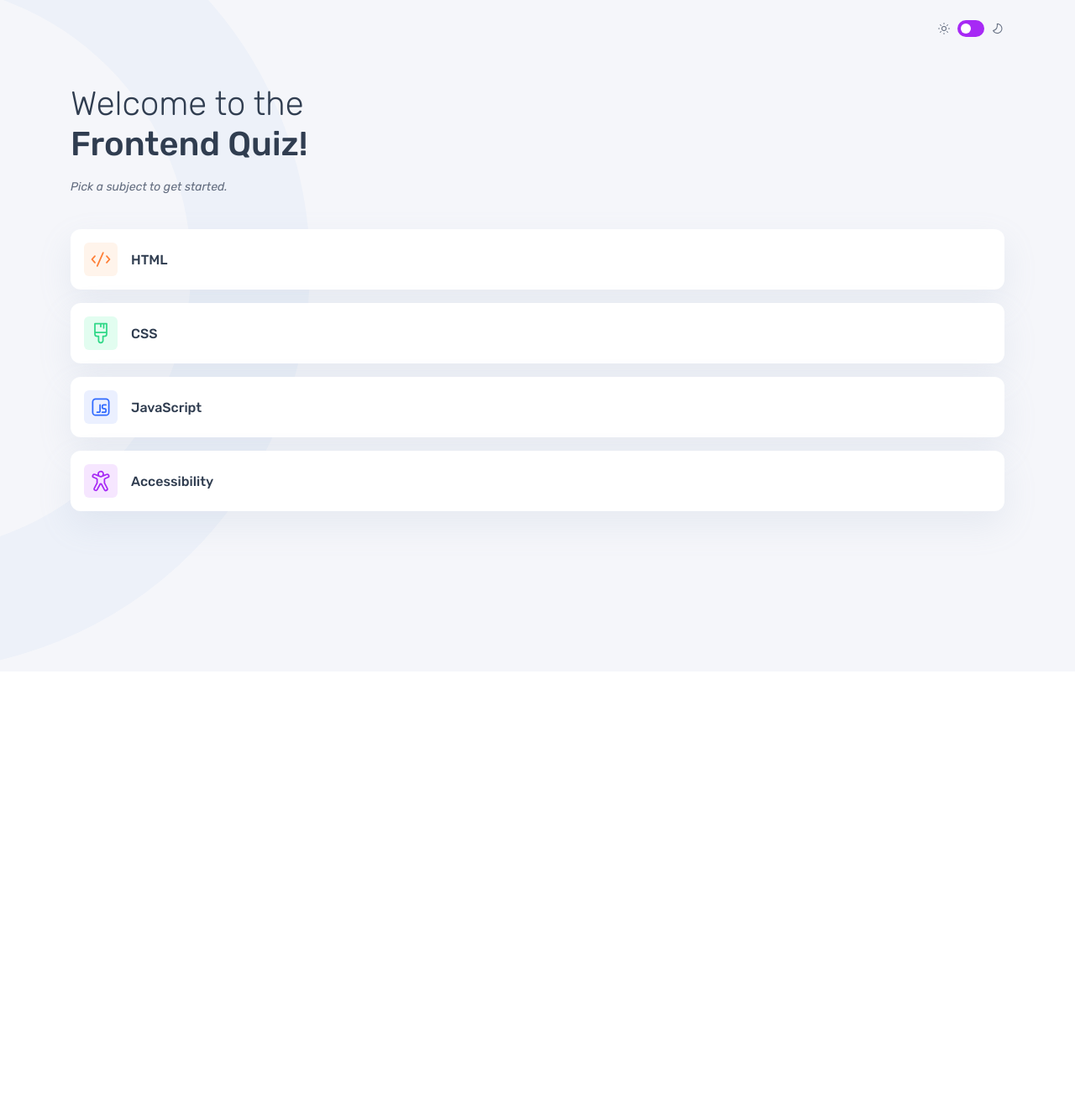
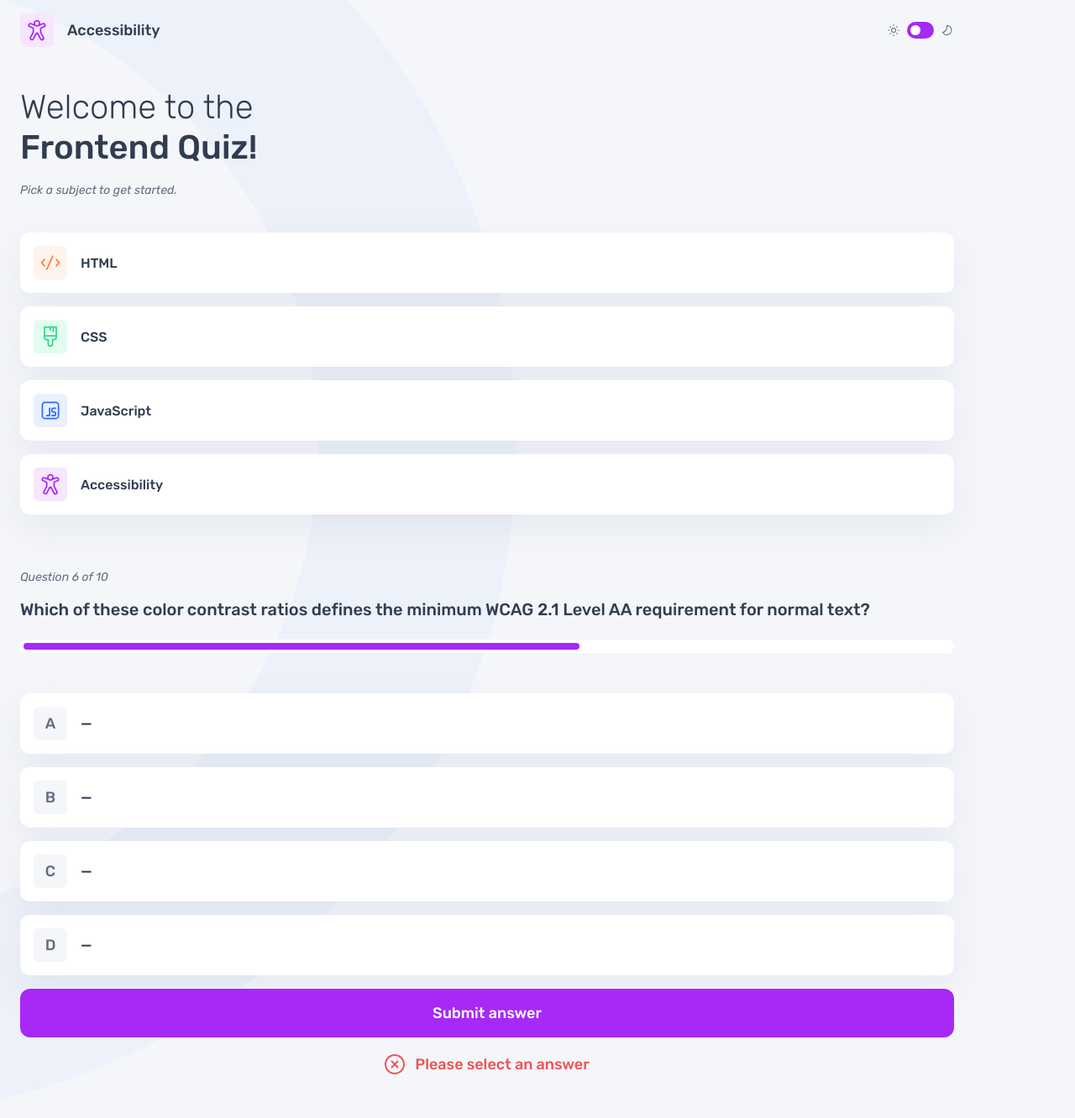
Before and after one commit to andrewshtyka/frontend-quiz-app, a website built with Vite: page index.html in a window 1280 px wide. Shown: the whole page at 84% size. Before the commit the page ends 800 px from the top, so only its background shows below. Built offline with nearby package versions, Linux system fonts and the light colour scheme.

Commit message:
add quiz - html, css (mob)

```diff
--- a/index.html
+++ b/index.html
@@ -372,10 +372,18 @@
   </head>
   <body class="">
     <main>
-      <!-- #region = 1. START SCREEN -->
-      <article id="screen-start">
+      <!-- #region = 0. HEADER -->
+      <header class="o-header">
+        <div class="o-header_topic">
+          <span class="c-icon_area u-color_purple-100">
+            <svg class="c-icon_btn" height="28" width="28">
+              <use href="./src/assets/images/icons.svg#icon-accessibility" />
+            </svg>
+          </span>
+          <h2 class="f-preset_4">Accessibility</h2>
+        </div>
+
         <!-- Switcher -->
-        <div class="o-header">
         <label class="o-switcher_area" for="mode-switcher">
           <span class="o-switcher_option">
             <svg class="c-icon_switcher" height="16" width="16">
@@ -394,8 +402,11 @@
             </svg>
           </span>
         </label>
-        </div>
+      </header>
+      <!-- #endregion = 0. HEADER -->
 
+      <!-- #region = 1. START SCREEN -->
+      <article id="screen-start" class="">
         <!-- Content -->
         <div class="o-card">
           <!-- / Heading -->
@@ -468,118 +479,103 @@
       <!-- #endregion = 1. START SCREEN -->
 
       <!-- #region = 2. QUIZ SCREEN -->
-      <article id="screen-quiz" class="is-removed">
-        <!-- Header -->
-        <div>
-          <div>
-            <span>
-              <svg height="28" width="28">
-                <use href="" />
-              </svg>
-            </span>
-            <h2>Accessibility</h2>
+      <article id="screen-quiz" class="">
+        <!-- Question -->
+        <div class="o-hero">
+          <div class="o-heading_text">
+            <h3 class="f-preset_5 f-color_grey-light">Question 6 of 10</h3>
+            <h4 class="f-preset_3">
+              Which of these color contrast ratios defines the minimum WCAG 2.1
+              Level AA requirement for normal text?
+            </h4>
           </div>
 
-          <!-- / Switcher -->
-          <div>
-            <label class="" for="dark-light-mode">
-              <svg height="24" width="24">
-                <use href="" />
-              </svg>
-            </label>
-
-            <label class="">
-              <input type="checkbox" id="dark-light-mode" />
-              <span class=""></span>
-            </label>
-
-            <label class="" for="dark-light-mode">
-              <svg height="24" width="24">
-                <use href="" />
-              </svg>
-            </label>
+          <!-- / Progress bar -->
+          <div class="c-progress">
+            <div id="progress-bar" class="c-progress_line"></div>
           </div>
         </div>
 
-        <!-- Content -->
-        <div>
-          <!-- / Question -->
-          <div>
-            <div>
-              <h3>Question 6 of 10</h3>
-              <h4>
-                Which of these color contrast ratios defines the minimum WCAG
-                2.1 Level AA requirement for normal text?
-              </h4>
-            </div>
-            <div id="progress-bar"></div>
-          </div>
-
-          <!-- / Answers -->
-          <ul>
+        <!-- Answers -->
+        <ul class="o-list">
           <li>
-              <button type="button">
-                <div>
-                  <span>A</span>
-                  4.5 : 1
+            <button class="c-btn_secondary" type="button">
+              <div class="o-btn_content-left">
+                <span
+                  class="c-icon_area || u-color_grey-light || f-preset_4 || f-color_grey-light"
+                  >A</span
+                >
+                <span class="f-preset_4">—</span>
               </div>
               <span id="check-answer">
                 <svg height="24" width="24">
-                    <use href="" />
+                  <use href="./src/assets/images/icons.svg#icon-" />
                 </svg>
               </span>
             </button>
           </li>
           <li>
-              <button type="button">
-                <div>
-                  <span>B</span>
-                  3 : 1
+            <button class="c-btn_secondary" type="button">
+              <div class="o-btn_content-left">
+                <span
+                  class="c-icon_area || u-color_grey-light || f-preset_4 || f-color_grey-light"
+                  >B</span
+                >
+                <span class="f-preset_4">—</span>
               </div>
               <span id="check-answer">
                 <svg height="24" width="24">
-                    <use href="" />
+                  <use href="./src/assets/images/icons.svg#icon-" />
                 </svg>
               </span>
             </button>
           </li>
           <li>
-              <button type="button">
-                <div>
-                  <span>C</span>
-                  2.5 : 1
+            <button class="c-btn_secondary" type="button">
+              <div class="o-btn_content-left">
+                <span
+                  class="c-icon_area || u-color_grey-light || f-preset_4 || f-color_grey-light"
+                  >C</span
+                >
+                <span class="f-preset_4">—</span>
               </div>
               <span id="check-answer">
                 <svg height="24" width="24">
-                    <use href="" />
+                  <use href="./src/assets/images/icons.svg#icon-" />
                 </svg>
               </span>
             </button>
           </li>
           <li>
-              <button type="button">
-                <div>
-                  <span>D</span>
-                  5 : 1
+            <button class="c-btn_secondary" type="button">
+              <div class="o-btn_content-left">
+                <span
+                  class="c-icon_area || u-color_grey-light || f-preset_4 || f-color_grey-light"
+                  >D</span
+                >
+                <span class="f-preset_4">—</span>
               </div>
               <span id="check-answer">
                 <svg height="24" width="24">
-                    <use href="" />
+                  <use href="./src/assets/images/icons.svg#icon-" />
                 </svg>
               </span>
             </button>
           </li>
           <li>
-              <button type="button">Submit answer</button>
-              <div class="" aria-live="polite" id="error-answer">
-                <svg height="24" width="24">
-                  <use href="" />
+            <button class="c-btn_primary f-preset_4" type="button">
+              Submit answer
+            </button>
+            <div class="o-error_answer" aria-live="polite" id="error-answer">
+              <svg height="32" width="32">
+                <use href="./src/assets/images/icons.svg#icon-error" />
               </svg>
-                Please select an answer
+              <span class="f-preset_4 f-color_error"
+                >Please select an answer</span
+              >
             </div>
           </li>
         </ul>
-        </div>
       </article>
       <!-- #endregion = 2. QUIZ SCREEN -->
 
--- a/src/main.css
+++ b/src/main.css
@@ -41,6 +41,7 @@ main {
   background-color: var(--bg-clr-1);
 
   display: flex;
+  flex-direction: column;
   justify-content: center;
 
   background-image: var(--img_url-mob);
@@ -69,5 +70,5 @@ main {
 }
 
 .is-removed {
-  display: none;
+  display: none !important;
 }
--- a/src/main.js
+++ b/src/main.js
@@ -1,7 +1,8 @@
 import "./styles/variables.css";
 import "./styles/fonts.css";
+import "./styles/header.css";
 import "./styles/screen-start.css";
-import "./styles/switcher.css";
+import "./styles/screen-quiz.css";
 
 /*
 Окремі HTML-сторінки тут не потрібні. Це робиться як одна HTML-сторінка, а екрани (старт, питання, результат) — просто різні блоки в DOM.
--- a/src/styles/fonts.css
+++ b/src/styles/fonts.css
@@ -48,3 +48,7 @@ body {
 .f-color_grey-light {
   color: var(--f-clr-2);
 }
+
+.f-color_error {
+  color: var(--f-clr-error);
+}
--- a/src/styles/switcher.css
+++ b/src/styles/header.css
@@ -45,24 +45,48 @@
   }
 
   & label:focus-visible::after {
-    scale: 1.2
+    scale: 1.2;
   }
 }
-
-/* .c-slider {
-} */
 
 .c-icon_switcher {
   fill: var(--bg-clr-3);
 }
 
+.c-icon_area {
+  display: grid;
+  place-content: center;
+
+  width: var(--10);
+  height: var(--10);
+  line-height: 0;
+  border-radius: var(--1_5);
+}
+
+.c-icon_btn {
+  height: var(--7);
+  width: var(--7);
+}
+
 /* ========== LAYOUT ========== */
-
-/* o-header */
 
 .o-header {
   display: flex;
   align-items: center;
+  justify-content: space-between;
+
+  inline-size: 100%;
+  max-inline-size: calc(var(--80) * 3 + var(--48) + var(--2));
+  min-block-size: calc(var(--20) - var(--2));
+
+  padding-inline: var(--6);
+  padding-block: var(--4);
+}
+
+.o-header_topic {
+  display: flex;
+  align-items: center;
+  gap: var(--4);
 }
 
 .o-switcher_option {
@@ -87,4 +111,8 @@
 
 /* ========== UTILITIES ========== */
 
+.u-justify_end {
+  justify-content: flex-end;
+}
+
 /* ========== LOGIC ========== */
--- /dev/null
+++ b/src/styles/screen-quiz.css
@@ -0,0 +1,72 @@
+/* ========== COMPONENTS ========== */
+
+#screen-quiz {
+  inline-size: 100%;
+  max-inline-size: calc(var(--80) * 3 + var(--48) + var(--2));
+  padding-inline: var(--6);
+  padding-block: var(--8);
+
+  display: flex;
+  flex-direction: column;
+  gap: var(--12);
+}
+
+.c-btn_primary {
+  padding-block: var(--5);
+  width: 100%;
+  border-radius: var(--3);
+  background-color: var(--color-purple-600);
+
+  color: var(--color-white);
+
+  &:focus-visible {
+    background-color: var(--color-purple-300);
+  }
+}
+
+.c-progress {
+  height: var(--4);
+  padding: var(--1);
+  border-radius: var(--4);
+  width: 100%;
+  background-color: var(--bg-clr-2);
+}
+
+.c-progress_line {
+  height: 100%;
+  border-radius: var(--4);
+  background-color: var(--color-purple-600);
+
+  width: 60%;
+}
+
+/* ========== LAYOUT ========== */
+
+.o-heading_text {
+  display: flex;
+  flex-direction: column;
+  gap: var(--4);
+}
+
+.o-hero {
+  display: flex;
+  flex-direction: column;
+  gap: var(--6);
+}
+
+.o-error_answer {
+  display: flex;
+  align-items: center;
+  justify-content: center;
+  gap: var(--2);
+  padding-block: var(--4);
+  padding-inline-end: var(--1);
+}
+
+/* ========== UTILITIES ========== */
+
+.u-color_grey-light {
+  background-color: var(--bg-clr-1);
+}
+
+/* ========== LOGIC ========== */
--- a/src/styles/screen-start.css
+++ b/src/styles/screen-start.css
@@ -4,15 +4,11 @@
   inline-size: 100%;
   max-inline-size: calc(var(--80) * 3 + var(--48) + var(--2));
   padding-inline: var(--6);
-  padding-block: var(--6);
+  padding-block: var(--8);
 
   display: flex;
   flex-direction: column;
   gap: var(--14);
-
-  & .o-header {
-    justify-content: flex-end;
-  }
 }
 
 .c-btn_secondary {
@@ -31,21 +27,6 @@
   &:focus-visible {
     box-shadow: 0 0 0 calc(var(--px) + var(--0_5)) var(--color-purple-600);
   }
-}
-
-.c-icon_area {
-  display: grid;
-  place-content: center;
-
-  width: var(--10);
-  height: var(--10);
-  line-height: 0;
-  border-radius: var(--1_5);
-}
-
-.c-icon_btn {
-  height: var(--7);
-  width: var(--7);
 }
 
 /* ========== LAYOUT ========== */
--- a/src/styles/variables.css
+++ b/src/styles/variables.css
@@ -14,6 +14,7 @@
   --color-green-500: hsl(151, 68%, 52%);
   --color-green-100: hsl(151, 88%, 94%);
   --color-purple-600: hsl(277, 91%, 56%);
+  --color-purple-300: hsl(277, 91%, 78%);
   --color-purple-100: hsl(278, 100%, 95%);
   --color-orange-400: hsl(22, 100%, 60%);
   --color-orange-50: hsl(27, 100%, 96%);
@@ -71,6 +72,7 @@ body {
   /* LIGHT THEME - FONT COLORS */
   --f-clr-1: var(--color-blue-900);
   --f-clr-2: var(--color-grey-500);
+  --f-clr-error: var(--color-orange-500);
 
   /* LIGHT THEME - SHADOWS */
   --shdw-1: 0 var(--4) var(--10) 0 var(--shadow-color-light);
@@ -85,6 +87,7 @@ body.dark {
   /* DARK THEME - FONT COLORS */
   --f-clr-1: var(--color-white);
   --f-clr-2: var(--color-blue-300);
+  --f-clr-error: var(--color-white);
 
   /* DARK THEME - SHADOWS */
   --shdw-1: 0 var(--4) var(--10) 0 var(--shadow-color-dark);
```
Lines whose indentation alone changed are shown as unchanged.
